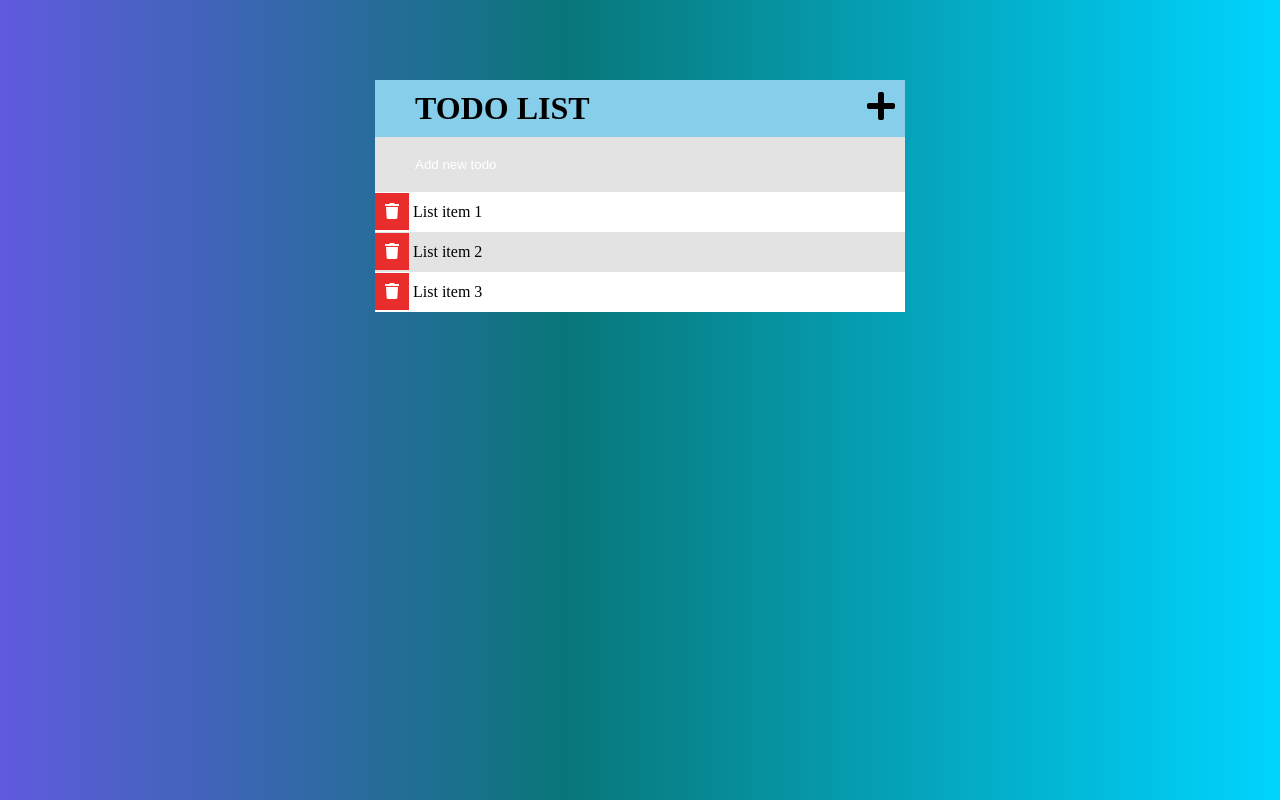
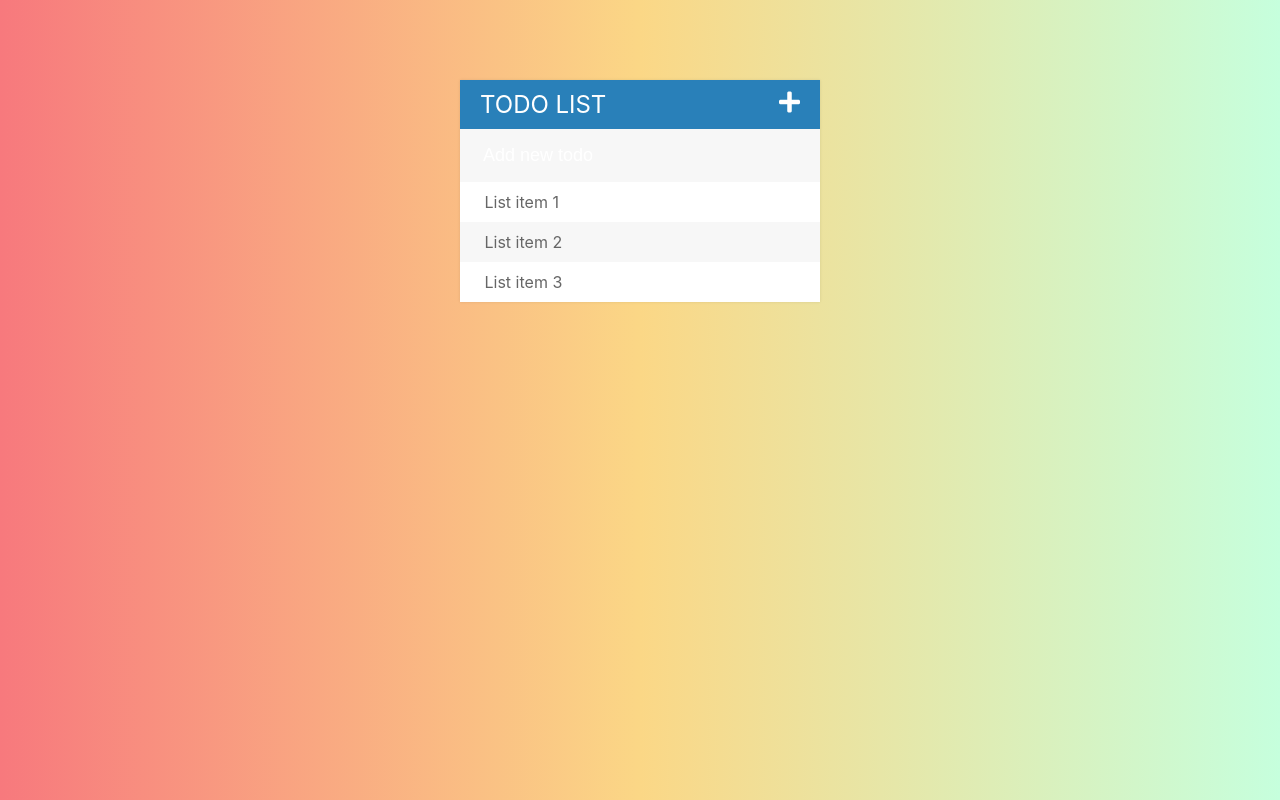
Before and after one commit to raoasifraza11/todo-list, a plain HTML site: page index.html in a window 1280 px wide. Drawn offline with Linux system fonts and the light colour scheme.

Commit message:
Refector the code

```diff
--- a/assets/css/todo.css
+++ b/assets/css/todo.css
@@ -6,24 +6,55 @@ Description: The theme for todo list.
 Version: 1.0
 */
 body{
-    background: rgb(97,90,222);
-    background: linear-gradient(90deg, rgba(97,90,222,1) 0%, rgba(9,118,121,1) 44%, rgba(0,212,255,1) 100%);
+    font-family: -apple-system, BlinkMacSystemFont, 'Segoe UI', Roboto, Oxygen, Ubuntu, Cantarell, 'Open Sans', 'Helvetica Neue', sans-serif;
+    background: #C6FFDD;  /* fallback for old browsers */
+    background: -webkit-linear-gradient(to right, #f7797d, #FBD786, #C6FFDD);  /* Chrome 10-25, Safari 5.1-6 */
+    background: linear-gradient(to right, #f7797d, #FBD786, #C6FFDD); /* W3C, IE 10+/ Edge, Firefox 16+, Chrome 26+, Opera 12+, Safari 7+ */
 }
 
 h1 {
     text-transform: uppercase;
     margin: 0;
-    padding: 10px 10px 10px 40px;
-    background: skyblue;
+    padding: 10px 20px;
+    background: #2980b9;
+    color: #fff;
+    font-size: 24px;
+    font-weight: normal;
 }
 
-input[type="text"]{
-    width: 530px;
+.container{
+    width: 360px;
+    margin: 100px auto;
+    margin-top: 80px;
+    background: #f7f7f7;
+    box-shadow: 0 0 3px rgba(0,0,0,0.1);
+}
+
+li{
+    background: #fff;
+    height: 40px;
+    line-height: 40px;
+    color: #666;
+}
+
+li:nth-child(2n){
+    background: #f7f7f7;
+}
+
+input{
+    font-size: 18px;
+    width: 100%;
+    padding: 13px 13px 13px 20px;
+    background: #f7f7f7;
     box-sizing: border-box;
-    padding: 20px 20px 20px 40px;
-    color: rgb(83, 22, 228);
-    border-style: none;
-    background: #e4e3e3;
+    border: 3px solid rgba(0,0,0,0);
+}
+
+
+input:focus{
+    background: #fff;
+    border: 3px solid #2980b9;
+    outline: none;
 }
 
 input[type="text"]::placeholder{
@@ -31,18 +62,30 @@ input[type="text"]::placeholder{
 }
 
 
-.container{
-    width: 530px;
-    margin: 0 auto;
-    margin-top: 80px;
-    background: #fff;
+li span {
+    background: rgb(233, 44, 44);
+    height: 40px;
+    margin-right: 20px;
+    text-align: center;
+    color: white;
+    width: 0;
+    display: inline-block;
+    transition: 0.2s linear;
+    opacity: 0;
 }
+
+li:hover span {
+    width: 40px;
+    opacity: 1.0;
+}
+
 
 .fa-plus{
     float: right;
 }
 
 ul {
+    list-style: none;
     margin: 0;
     padding: 0;
 }
@@ -51,22 +94,6 @@ ul {
     color: red;
 }
 
-li span {
-    background: rgb(233, 44, 44);
-    color: white;
-    padding: 10px;
-}
-
-li{
-    list-style-type: none;
-    line-height: 40px;
-}
-
-
-li:nth-child(2n){
-    background: #e4e3e3;
-}
-
 li:hover{
     cursor: default;
 }
--- a/assets/js/todo.js
+++ b/assets/js/todo.js
@@ -12,10 +12,12 @@ $('ul').on('click', 'li', function(){
 });
 
 // grabbing ul and update the span
-$('ul').on('click', 'span', function(){
+$('ul').on('click', 'span', function(e){
     $(this).parent().fadeOut(1000, function(){
         $(this).remove();
     });
+
+    e.stopPropagation();
 });
 
 // grab the input filed
--- a/index.html
+++ b/index.html
@@ -6,6 +6,7 @@
     <meta http-equiv="X-UA-Compatible" content="ie=edge">
     <link rel="stylesheet" href="assets/css/todo.css">
     <link rel="stylesheet" href="https://use.fontawesome.com/releases/v5.0.13/css/all.css" integrity="sha384-DNOHZ68U8hZfKXOrtjWvjxusGo9WQnrNx2sqG0tfsghAvtVlRW3tvkXWZh58N9jp" crossorigin="anonymous">
+    <link href="https://fonts.googleapis.com/css?family=Roboto:400,500,700" rel="stylesheet">
     <script src="assets/js/jquery3.3.1.js" type="text/javascript"></script>
     <title>TODO LIST</title>
 </head>
```
